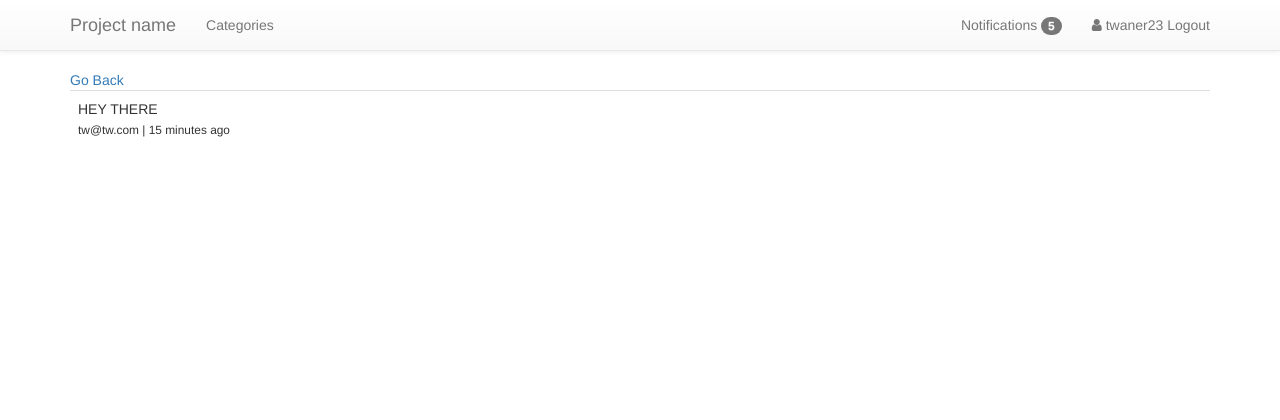
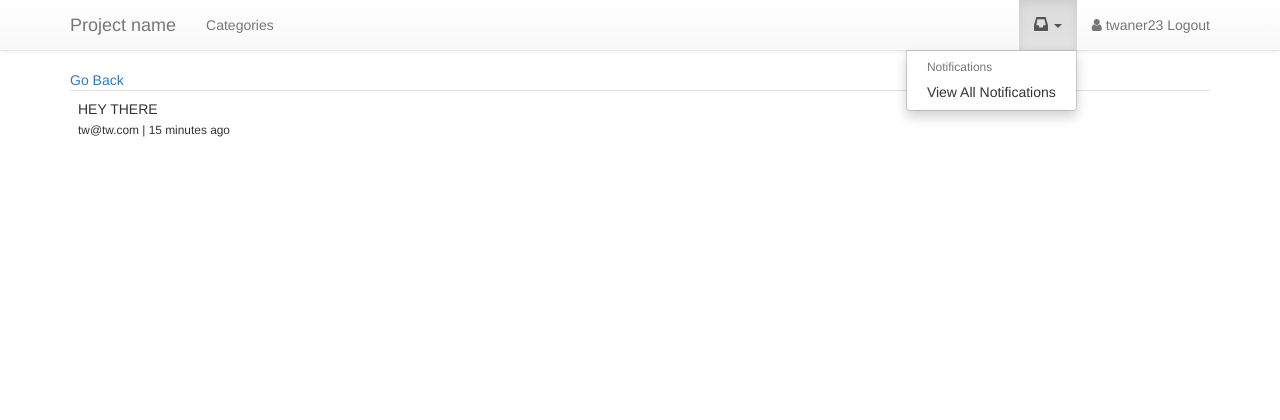
Before and after one commit to twaner/svrup, a Django app: page /comment/55 in a window 1280 px wide, after a click that opens the changed part. Shown: the top 420 px of the page. Run offline with Django 3.2, Linux system fonts and the light colour scheme; a user stored in the database is signed in; data comes from the database, SQL or seed files in the repository; both versions use the stored data as it was after the commit; data that the repository does not hold is empty; some libraries are stand-ins or nearby versions.

Commit message:
end of 85
Having a 'QuerySet' object is not callable error.

```diff
--- a/src/comments/models.py
+++ b/src/comments/models.py
@@ -5,6 +5,7 @@ import datetime
 from accounts.models import MyUser
 from videos.models import Video
 # Create your models here.
+from fnmatch import filter
 
 
 class CommentManager(models.Manager):
@@ -51,6 +52,22 @@ class Comment(models.Model):
     def get_absolute_url(self):
         return reverse('comment_thread', kwargs={'id': self.id})
 
+    def get_affected_users(self):
+        # needs to be a parent and have children; children, in effect,  are affected users
+        comment_children = self.get_children()
+        if comment_children is not None:
+            users = []
+            # [users.append(c.user) for c in comment_children]
+            users2 = map(lambda x: x.user, filter(lambda y: y.user in users2, comment_children))
+            for comment in comment_children:
+                if comment_children.user in users:
+                    pass
+                else:
+                    users.append(comment.user)
+                print ('get_affected_users --> {0}: \n users2 {1}').format(users, users2)
+                return users
+        return None
+
     @property
     def get_origin(self):
         return self.path
--- a/src/comments/views.py
+++ b/src/comments/views.py
@@ -20,7 +20,7 @@ def comment_thread(request, id):
 
 @login_required
 def comment_create_view(request):
-    print("comment_create_view called")
+    # print("comment_create_view called")
     if request.method == "POST" and request.user.is_authenticated():
         parent_id = request.POST.get('parent_id')
         video_id = request.POST.get('video_id')
@@ -30,7 +30,7 @@ def comment_create_view(request):
         except:
             video = None
         parent_comment = None
-        print('comment create view video: {0}'.format(video))
+        # print('comment create view video: {0}'.format(video))
         if parent_id is not None:
                 try:
                     parent_comment = Comment.objects.get(id=parent_id)
@@ -43,15 +43,18 @@ def comment_create_view(request):
             comment_text = form.cleaned_data['comment']
             if parent_comment is not None:
                 # parent comment exits; replying.
+                print 'comment create view {0}'.format(parent_comment.get_affected_users())
                 new_comment = Comment.objects.create_comment(user=request.user,
                                                              path=parent_comment.get_origin,
                                                              text=comment_text,
                                                              video=video,
                                                              parent=parent_comment)
+                affected_users = parent_comment.get_affected_users()
                 notify.send(request.user,
                             target=parent_comment,
                             action=new_comment,
                             recipient=parent_comment.user,
+                            affected_users=affected_users,
                             verb='replied to')
                 messages.success(request, "Thank you for your response, {0}. <a href='someline/item'>Item</a>".
                                  format(request.user.username), extra_tags='safe')
--- a/src/notifications/models.py
+++ b/src/notifications/models.py
@@ -75,7 +75,7 @@ class Notification(models.Model):
     objects = NotificationManager()
 
     class Meta:
-        ordering = ['-timestamp',]
+        ordering = ['-timestamp', ]
 
     def __str__(self):
 
@@ -101,11 +101,36 @@ class Notification(models.Model):
         return '%(sender)s %(verb)s' % context
         # return '{0} {1} {2} {3}'.format(context['sender'], context['verb'], context['action'], context['target'])
 
+    @property
+    def get_link(self):
+        try:
+            target_url = self.target_object.get_absolute_url()
+        except:
+            target_url = reverse('notifications_all')
+        context = {
+            'sender': self.sender_object,
+            'verb': self.verb,
+            'action': self.action_object,
+            'target': self.target_object,
+            'target_url': target_url,
+            'verify_read': reverse('notifications_read', kwargs={'id': self.id}),
+        }
+        if self.target_object:
+            i = "<a href='%(verify_read)s?next=%(target_url)s'>%(sender)s %(verb)s %(target)s with %(action)s</a>" \
+                   % context
+            # print "get_link in IF {0} target_obj: {1}".format(i, self.target_object)
+            return i
+        else:
+            i = "<a href='%(verify_read)s?next=%(target_url)s'>%(sender)s %(verb)s</a>" % context
+            # print "get_link in ELSE {0}".format(i)
+            return i
+
 
 def new_notification(sender, *args, **kwargs):
     kwargs.pop('signal', None)
     recipient = kwargs.pop('recipient')
     verb = kwargs.pop('verb')
+    affected_users = kwargs.pop('affected_users')
     # target = kwargs.pop('target', None)
     # action = kwargs.pop('action', None)
     new_note = Notification(
@@ -121,6 +146,8 @@ def new_notification(sender, *args, **kwargs):
             setattr(new_note, '{0}_content_type'.format(option), ContentType.objects.get_for_model(obj))
             setattr(new_note, '{0}_object_id'.format(option), obj.id)
     new_note.save()
+
+
 notify.connect(new_notification)
 
 """
--- a/src/notifications/signals.py
+++ b/src/notifications/signals.py
@@ -2,7 +2,7 @@ __author__ = 'taiowawaner'
 
 from django.dispatch import Signal
 
-notify = Signal(providing_args=['recipient', 'verb', 'action', 'target'])
+notify = Signal(providing_args=['recipient', 'verb', 'action', 'target', 'affected_users'])
 
 
 """
--- a/src/notifications/views.py
+++ b/src/notifications/views.py
@@ -44,15 +44,19 @@ def read(request, id):
 @login_required
 def get_notifications_ajax(request):
     if request.is_ajax() and request.method == "POST":
-        notifications = Notification.objects.all_for_user(request.user).recent()
-        notes = [str(n) for n in notifications]
-        print('NOTES: {0} '.format(notes))
+        notifications = Notification.objects.all_for_user(request.user)#.recent()
+        print "TEST"
+        for i in notifications:
+            print "NOTIFS GETLINK {0}".format(i.get_link)
+        # notes = [n.get_link for n in notifications]
+        notes = []
+        for i in notifications:
+            notes.append(i.get_link)
+        print "lsit comp : {0}".format(notes)
         count = notifications.count()
         data = {
             'notifications': notes,
             'count': count,
-
         }
         json_data = json.dumps(data)
-        print('data {0} \n json {1} notes: {2}'.format(data, json_data, notes))
         return HttpResponse(json_data, content_type='application/json')
--- a/src/templates/base.html
+++ b/src/templates/base.html
@@ -92,12 +92,18 @@
                     csrfmiddlewaretoken: "{{ csrf_token }}",
                 },
                 success: function(data){
-                    $('#notificationsLoader').html('')
-                    $(data.notifications).each(function(){
-                        $('#notificationsLoader').append(this + '<br/>');
-                    });
+                    $('#notification_dropdown').html('<li role="presentation" class="dropdown-header">Notifications</li>');
                     var count = data.count;
-                    console.log('success' + data.notifications + 'count ' + count);
+                    console.log('count of notif ' + count);
+                    if (count == 0){
+                        var url = "{% url 'notifications_all' %}"
+                        $('#notification_dropdown').append("<li><a href='"+ url +"'>View All Notifications</li>");
+                    } else {
+                        $(data.notifications).each(function(){
+                            var link = this;
+                            $('#notification_dropdown').append('<li>' + link + '</li>');
+                        });
+                    }
                 },
                 error: function(rs, e){
                     console.log(rs);
@@ -106,6 +112,18 @@
             })
         });
       });
+
+
+      //$(data.notifications).each(function(){
+                        //var link = this;
+                        //if ($(this).attr("href") == null) {
+                          //  var url = "{% url 'notifications_all' %}"
+                            //var new_link = "<a href='"+ url +"'>" + link + "</a>";
+                            //$('#notification_dropdown').append('<li>' + new_link + '</li>');
+                        //} else {
+                          //  $('#notification_dropdown').append('<li>' + link + '</li>');
+                        //}
+                    //});
   </script>
   </body>
 </html>
--- a/src/templates/navbar.html
+++ b/src/templates/navbar.html
@@ -16,7 +16,19 @@
       </ul>
       <ul class="nav navbar-nav navbar-right">
           {% if user.is_authenticated %}
-          <li><a href="#" class="notification-toggle">Notifications <span class="badge">5</span></a> </li>
+          <!--<li><a href="#" class="notification-toggle">Notifications <span class="badge">5</span></a> </li>-->
+          <li class="dropdown">
+              <a href="#" class="dropdown-toggle notification-toggle" data-toggle="dropdown" role="button"
+                 aria-expanded="false">
+                  <span class="glyphicon glyphicon-inbox" aria-hidden="true"></span>
+                <span class="caret"></span> </a>
+              <ul class="dropdown-menu" role="menu" id="notification_dropdown">
+                <!--<li><a href="#">Action</a></li>-->
+                <!--<li><a href="#">Another action</a></li>-->
+                <!--<li><a href="#">Something else here</a></li>-->
+                <!--<li><a href="#">Separated link</a></li>-->
+              </ul>
+          </li>
           <li><a href="{% url 'logout' %}"><i class="fa fa-user"></i>  {{ user.username }} Logout </a></li>
           {% else %}
           <li><a href="{% url 'login' %}"><i class="fa fa-user"> Login</a></li>
```
Also changed, not shown: src/db.sqlite3, 5 other files.
